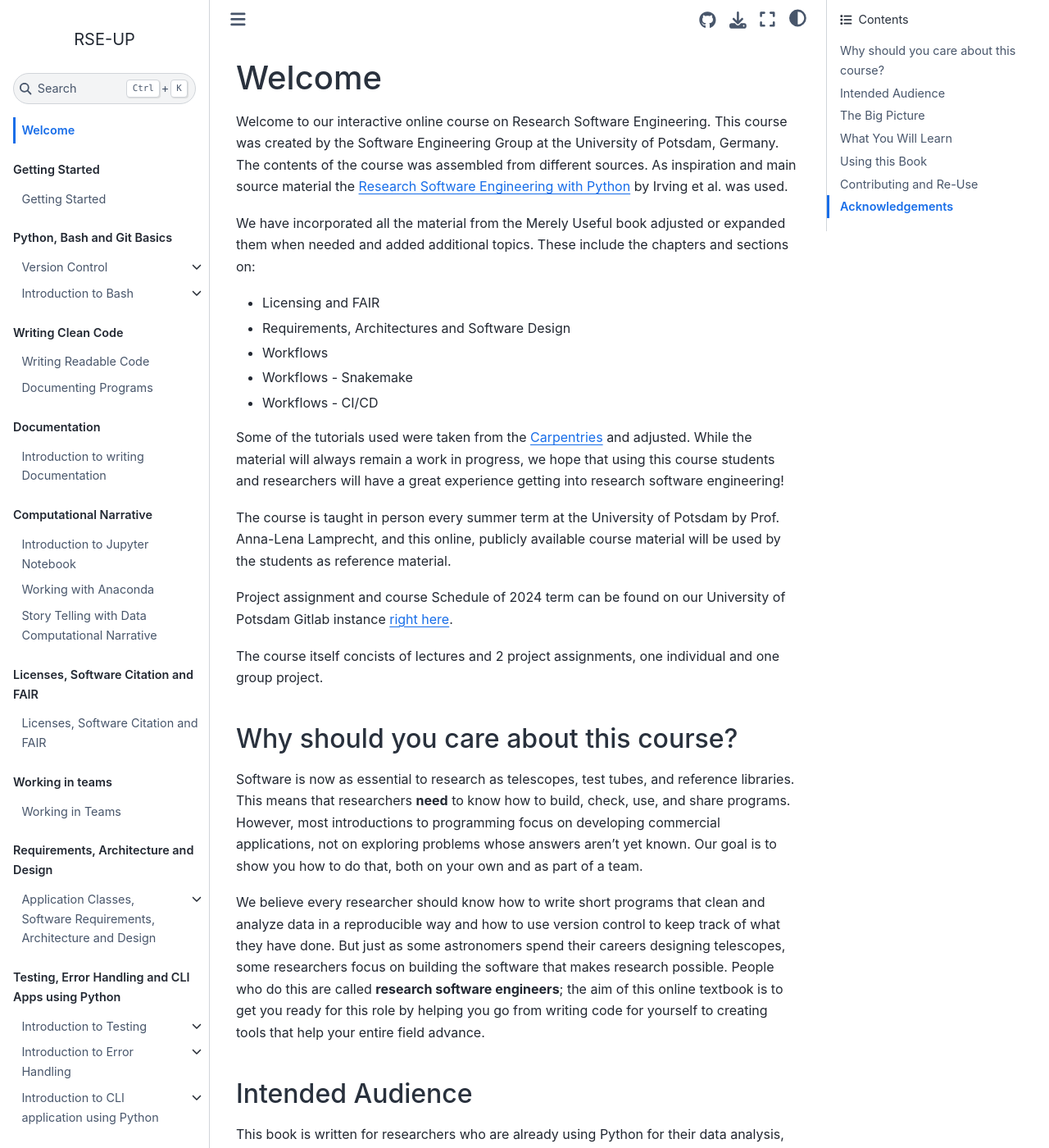
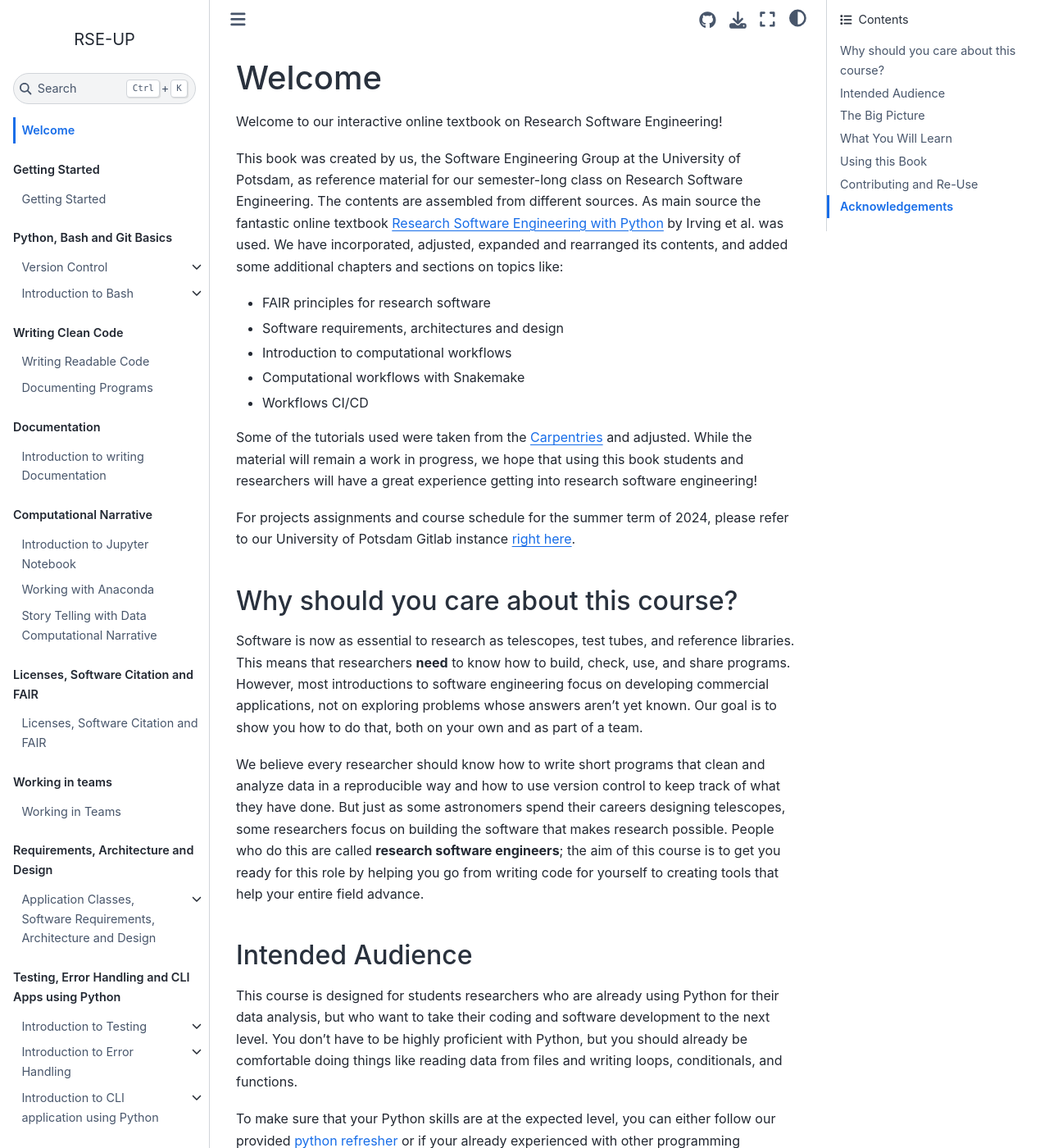
Before and after one commit to Software-Engineering-Group-UP/RSE-UP, a Jupyter Book: the page built from chapters/welcome.md, in a window 1280 px wide and 1400 px high. Shown: the whole window at 82% size. Built offline with Jupyter Book 1.0.4 settings and Sphinx 7.4.7 and the Sphinx Book theme 1.1.4, drawn with Linux system fonts in a browser that asks for light colours; pages that are not in the unit, such as notebooks, are missing from menus; cross-references to code outside the pages are shown as plain code; some of the changed text lies outside the part shown.

Commit message:
adjustments to welcome paragraph

```diff
--- a/chapters/welcome.md
+++ b/chapters/welcome.md
@@ -1,46 +1,41 @@
 # Welcome
 
-Welcome to our interactive online course on Research Software Engineering. This course was created by the Software Engineering Group at the University of Potsdam, Germany. The contents of the course was assembled from different sources. As inspiration and main source material the [Research Software Engineering with Python](https://third-bit.com/py-rse/) by Irving et al. was used.
+Welcome to our interactive online textbook on Research Software Engineering!
 
-We have incorporated all the material from the Merely Useful book adjusted or expanded them when needed and added additional topics. These include the chapters and sections on:
+This book was created by us, the Software Engineering Group at the University of Potsdam, as reference material for our semester-long class on Research Software Engineering. The contents are assembled from different sources. As main source the fantastic online textbook [Research Software Engineering with Python](https://third-bit.com/py-rse/) by Irving et al. was used. We have incorporated, adjusted, expanded and rearranged its contents, and added some additional chapters and sections on topics like:
 
-- Licensing and FAIR
-- Requirements, Architectures and Software Design
-- Workflows
-- Workflows - Snakemake
-- Workflows - CI/CD
+- FAIR principles for research software
+- Software requirements, architectures and design
+- Introduction to computational workflows
+- Computational workflows with Snakemake
+- Workflows CI/CD
 
- Some of the tutorials used were taken from the [Carpentries](https://carpentries.org/) and adjusted.
-While the material will always remain a work in progress, we hope that using this course students and researchers will have a great experience getting into research software engineering!
+Some of the tutorials used were taken from the [Carpentries](https://carpentries.org/) and adjusted.
+While the material will remain a work in progress, we hope that using this book students and researchers will have a great experience getting into research software engineering!
 
-
-The course is taught in person every summer term at the University of Potsdam by Prof. Anna-Lena Lamprecht, and this online, publicly available course material will be used by the students as reference material.
-
-Project assignment and course Schedule of 2024 term can be found on our University of Potsdam Gitlab instance [right here](https://gitup.uni-potsdam.de/seg/rse_course/rse_course_materials).
-
-The course itself concists of lectures and 2 project assignments, one individual and one group project.
+For projects assignments and course schedule for the summer term of 2024, please refer to our University of Potsdam Gitlab instance [right here](https://gitup.uni-potsdam.de/seg/rse_course/rse_course_materials).
 
 
 ## Why should you care about this course?
 
 Software is now as essential to research as telescopes, test tubes, and reference libraries.
 This means that researchers **need** to know how to build, check, use, and share programs.
-However, most introductions to programming focus on developing commercial applications, not on exploring problems whose answers aren't yet known.
+However, most introductions to software engineering focus on developing commercial applications, not on exploring problems whose answers aren't yet known.
 Our goal is to show you how to do that, both on your own and as part of a team.
 
 We believe every researcher should know how to write short programs that clean and analyze data in a reproducible way and how to use version control to keep track of what they have done.
 But just as some astronomers spend their careers designing telescopes,
 some researchers focus on building the software that makes research possible.
 People who do this are called **research software engineers**;
-the aim of this online textbook is to get you ready for this role by helping you go from writing code for yourself to creating tools that help your entire field advance.
+the aim of this course is to get you ready for this role by helping you go from writing code for yourself to creating tools that help your entire field advance.
 
 ## Intended Audience
 
-This book is written for researchers who are already using Python for their data analysis, but who want to take their coding and software development to the next level. You don't have to be highly proficient with Python,
+This course is designed for students researchers who are already using Python for their data analysis, but who want to take their coding and software development to the next level. You don't have to be highly proficient with Python,
 but you should already be comfortable doing things like reading data from files
 and writing loops, conditionals, and functions.
 
-You can either follow our provided [python refresher](https://software-engineering-group-up.github.io/RSE-UP/exercises/python_refresh.html) or if your already experienced with other programming languages you can also checkout out the python tutorials on [Exercism.org](https://exercism.org/) to get up to speed with the python syntax.
+To make sure that your Python skills are at the expected level, you can either follow our provided [python refresher](https://software-engineering-group-up.github.io/RSE-UP/exercises/python_refresh.html) or if your already experienced with other programming languages you can also checkout out the python tutorials on [Exercism.org](https://exercism.org/) to get up to speed with the python syntax.
 
 
 ## The Big Picture
@@ -172,6 +168,4 @@ The content and code of this book can be freely re-used as it is
 ## Acknowledgements
 
 This book was created on basis of the book 'Research Software Engineering with Python: Building Software that Makes Research Possible', that was created by:
-Damien Irving and Kate Hertweck and Luke Johnston and Joel Ostblom and Charlotte Wickham and Greg Wilson.
-
-The online version can be found [here!](https://third-bit.com/py-rse/index.html)
+Damien Irving, Kate Hertweck, Luke Johnston, Joel Ostblom, Charlotte Wickham and Greg Wilson. The online version can be found [here!](https://third-bit.com/py-rse/index.html)
```
Also changed, not shown: other parts of chapters/welcome.md (+9 -8 lines).
